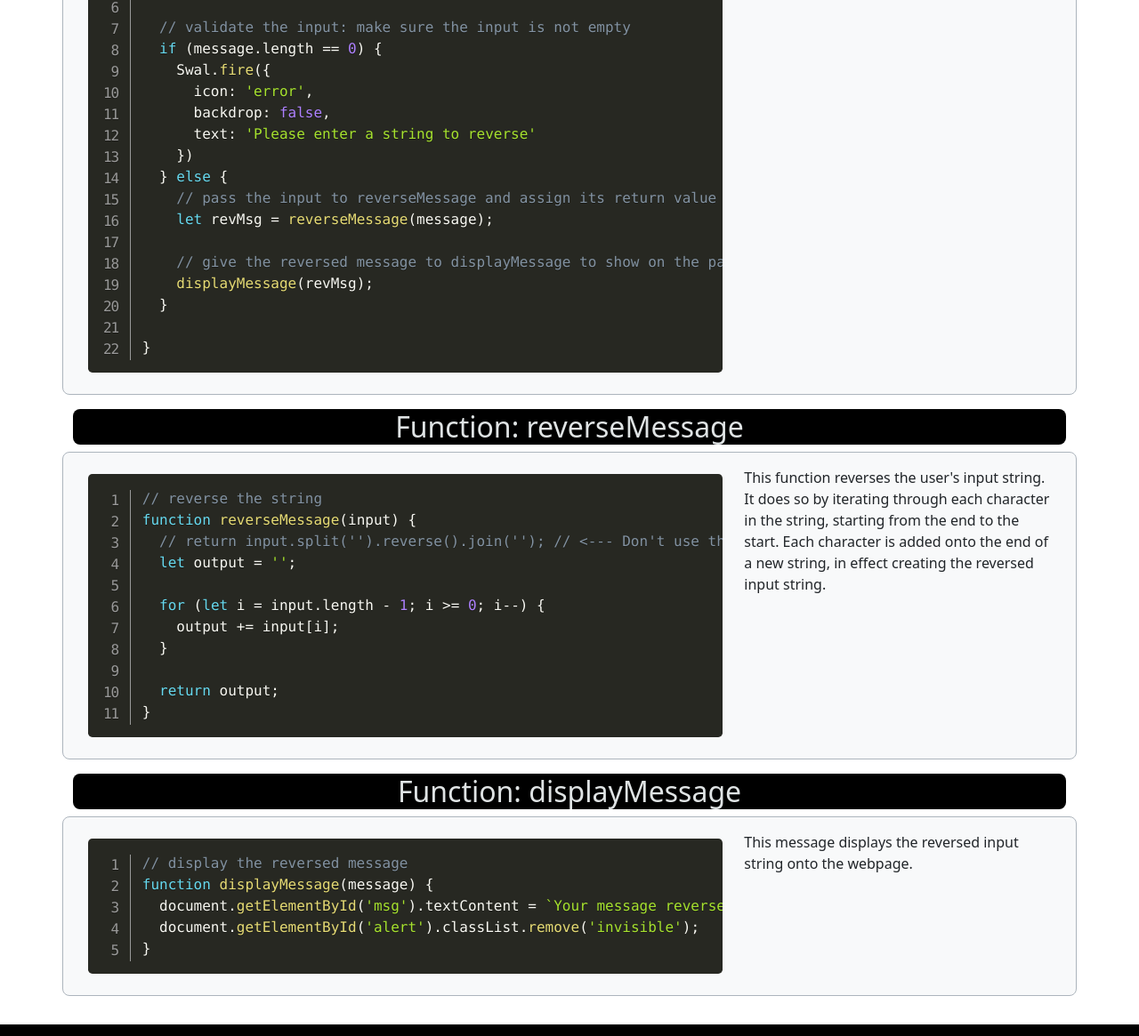
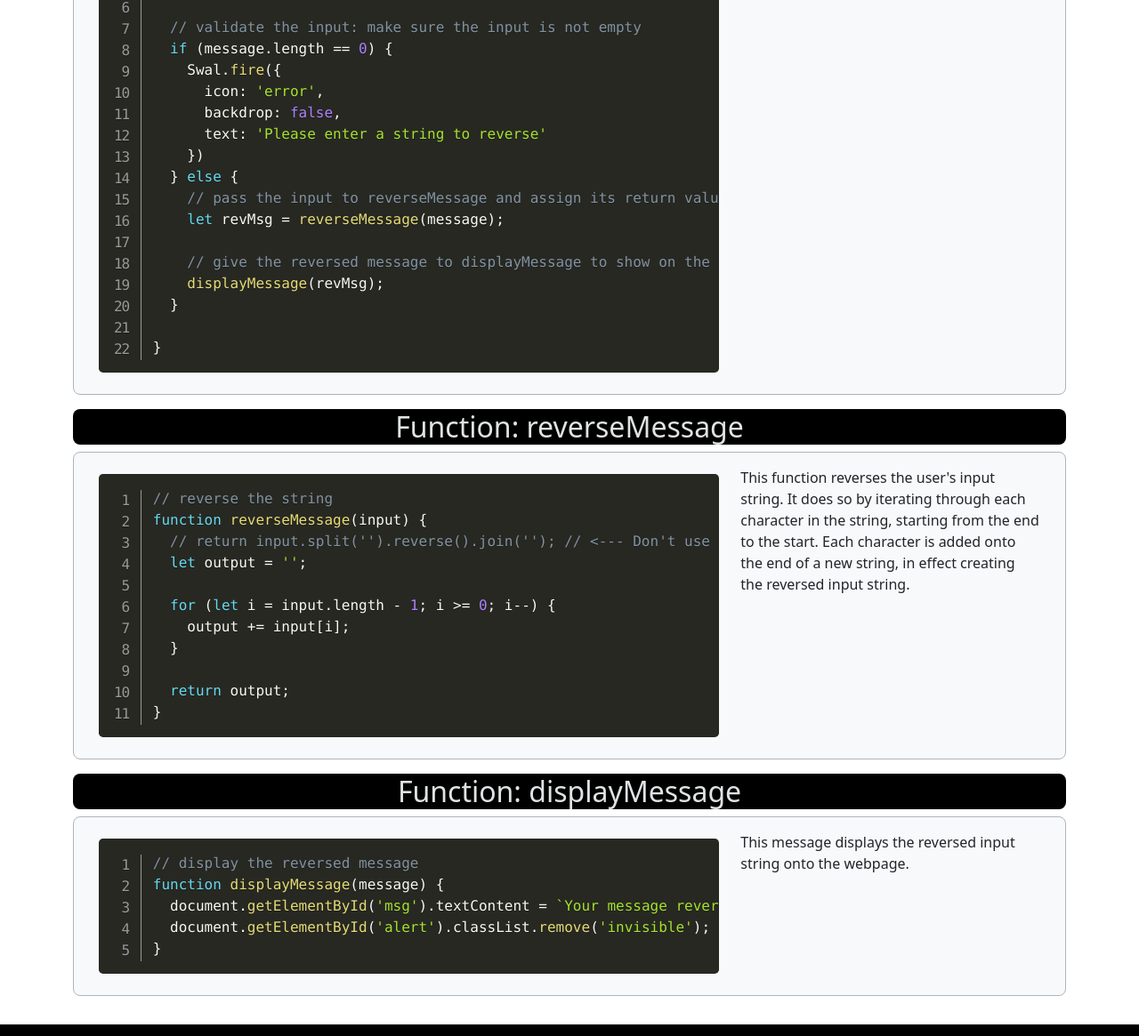
Before and after one commit to jelekdahl/GuardianRewind, a plain HTML site: page code.html in a window 1280 px wide. Shown: the part 388-1553 px from the top of the page at 89% size. Drawn offline with nearby package versions, Linux system fonts and the light colour scheme.

Commit message:
Fixed width of code containers

```diff
--- a/code.html
+++ b/code.html
@@ -79,7 +79,7 @@
     </div>
 
     <!-- Function: getValues -->
-    <div class="row">
+    <div>
       <div>
         <button class="codeHeader h2 border-0 rounded-3 w-100" type="button" data-bs-toggle="collapse"
           href="#codeGetValues" aria-expanded="false" aria-controls="codeGetValues">
@@ -129,7 +129,7 @@
     </div>
 
     <!-- Function: reverseMessage -->
-    <div class="row">
+    <div>
       <div>
         <button class="codeHeader h2 border-0 rounded-3 w-100" type="button" data-bs-toggle="collapse"
           href="#codeReverseMessage" aria-expanded="false" aria-controls="codeReverseMessage">
@@ -169,7 +169,7 @@
     </div>
 
     <!-- Function: displayMessage -->
-    <div class="row">
+    <div>
       <div>
         <button class="codeHeader h2 border-0 rounded-3 w-100" type="button" data-bs-toggle="collapse"
           href="#codeDisplayMessage" aria-expanded="false" aria-controls="codeDisplayMessage">
```
